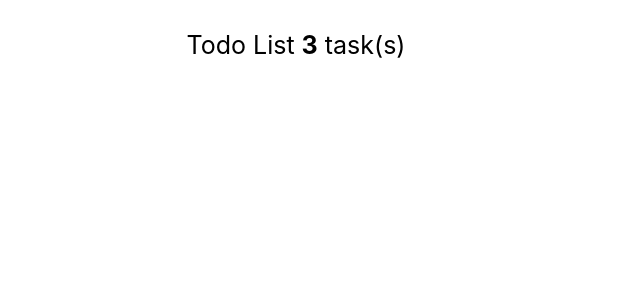
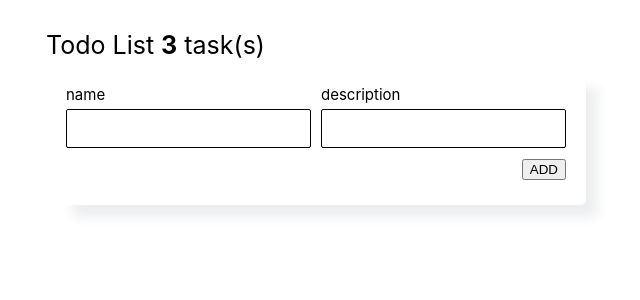
Before and after one commit to kittensgit/todo-ts, a React (Create React App) app: page / in a window 1280 px wide. Shown: the top 300 px of the page, without its empty margins (344-984 px from the left). Built offline with nearby package versions, Linux system fonts and the light colour scheme.

Commit message:
TodoPanel component

```diff
--- a/src/App.tsx
+++ b/src/App.tsx
@@ -1,6 +1,7 @@
 import React, { useState } from 'react';
 import styles from './App.module.css';
 import Header from './components/Header/Header';
+import TodoPanel from './components/TodoPanel/TodoPanel';
 
 const DEFAULT_TODO_LIST = [
     { id: 1, name: 'Task 1', desc: 'desk 1', checked: false },
@@ -19,6 +20,7 @@ function App() {
         <div className={styles.app__container}>
             <div className={styles.container}>
                 <Header todoCount={todos.length} />
+                <TodoPanel />
             </div>
         </div>
     );
--- a/src/components/Header/Header.module.css
+++ b/src/components/Header/Header.module.css
@@ -1,5 +1,5 @@
 .header_container {
-    text-align: center;
+    text-align: left;
 }
 
 .header_title {
--- /dev/null
+++ b/src/components/TodoPanel/TodoPanel.module.css
@@ -0,0 +1,38 @@
+.todo_panel_container {
+    background-color: white;
+    box-shadow: 19px 20px 11px -8px rgba(34, 60, 80, 0.09);
+    margin-bottom: 15px;
+    width: 100%;
+    padding: 25px 20px;
+    border-radius: 5px;
+}
+
+.fields_container {
+    display: flex;
+    justify-content: space-between;
+    gap: 10px;
+}
+
+.field_container {
+    width: 100%;
+}
+
+.field_container label {
+    display: flex;
+    flex-direction: column;
+    gap: 5px;
+    font-size: 15px;
+}
+
+.field_container input {
+    font-size: 15px;
+    padding: 10px 5px;
+    border-radius: 2px;
+    border: 0.5px solid black;
+}
+
+.button_container {
+    width: 100%;
+    text-align: right;
+    margin-top: 10px;
+}
--- /dev/null
+++ b/src/components/TodoPanel/TodoPanel.tsx
@@ -0,0 +1,53 @@
+import React, { useState } from 'react';
+
+import styles from './TodoPanel.module.css';
+
+const DEFAULT_TODO = {
+    name: '',
+    desc: '',
+};
+
+const TodoPanel = () => {
+    const [todo, setTodo] = useState(DEFAULT_TODO);
+
+    const onChange = (event: React.ChangeEvent<HTMLInputElement>) => {
+        const { name, value } = event.target;
+        setTodo({ ...todo, [name]: value });
+    };
+
+    return (
+        <div className={styles.todo_panel_container}>
+            <div className={styles.fields_container}>
+                <div className={styles.field_container}>
+                    <label htmlFor="name">
+                        <div>name</div>
+                        <input
+                            type="text"
+                            id="name"
+                            value={todo.name}
+                            name="name"
+                            onChange={onChange}
+                        />
+                    </label>
+                </div>
+                <div className={styles.field_container}>
+                    <label htmlFor="name">
+                        <div>description</div>
+                        <input
+                            type="text"
+                            id="desc"
+                            value={todo.desc}
+                            name="desc"
+                            onChange={onChange}
+                        />
+                    </label>
+                </div>
+            </div>
+            <div className={styles.button_container}>
+                <button>ADD</button>
+            </div>
+        </div>
+    );
+};
+
+export default TodoPanel;
```
